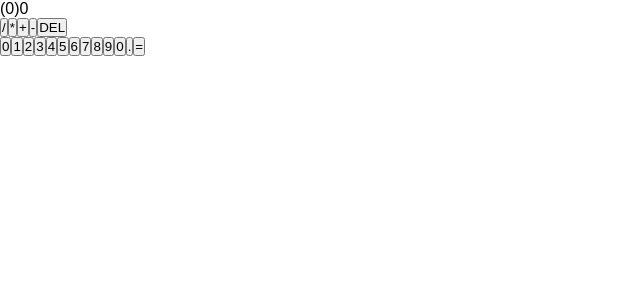
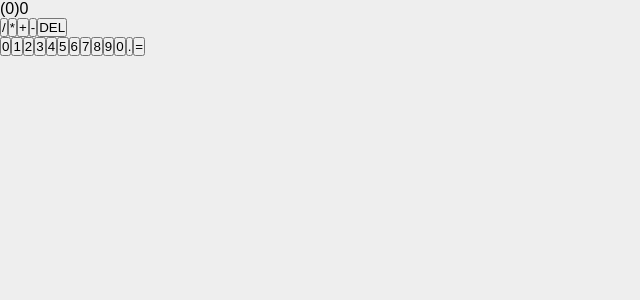
Before and after one commit to Yuki-Fujiwara-S/CalcuReact, a React (Create React App) app: page / in a window 1280 px wide. Shown: the top 300 px of the page, without its empty margins (0-640 px from the left). Built offline with nearby package versions, Linux system fonts and the light colour scheme.

Commit message:
add background color using css variables

```diff
--- a/src/index.css
+++ b/src/index.css
@@ -12,6 +12,6 @@
   font-family: 'Fira Sans', sans-serif;
 }
 
-/* body {
-
-} */
+body {
+  background-color: var(--light);
+}
```
